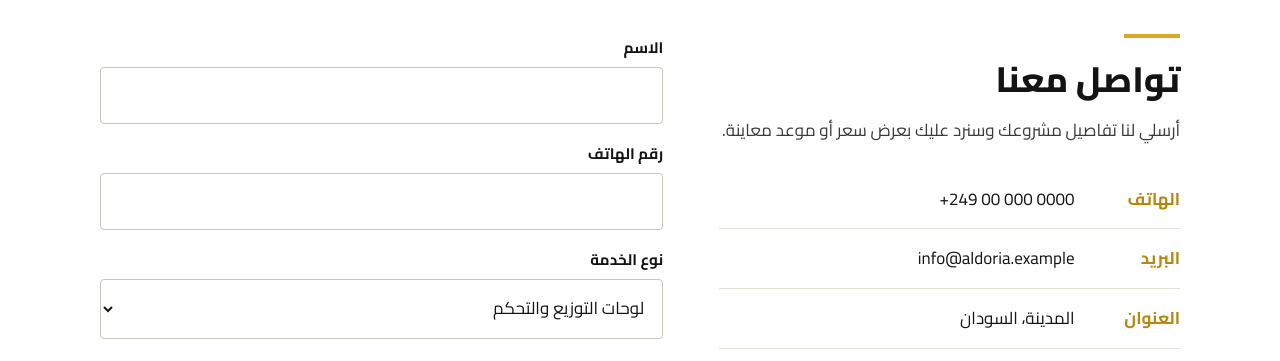
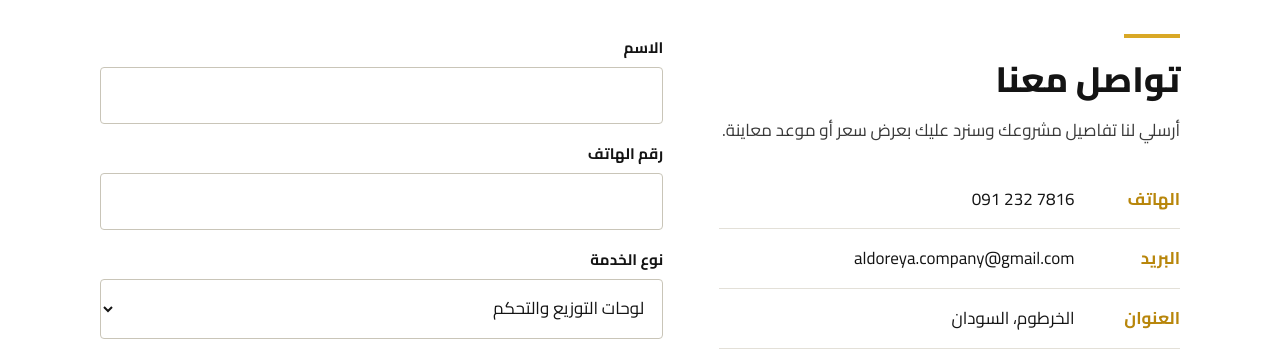
Before and after one commit to Qwewqwew/aldoria-website, a plain HTML site: page index.html in a window 1280 px wide. Shown: the part 3138-3499 px from the top of the page. Drawn offline with Linux system fonts and the light colour scheme.

Commit message:
Update index.html

```diff
--- a/index.html
+++ b/index.html
@@ -238,9 +238,9 @@
 
           <!-- عدّلي بيانات التواصل -->
           <ul class="contact-list">
-            <li><b>الهاتف</b> <span>+249 00 000 0000</span></li>
-            <li><b>البريد</b> <span>info@aldoria.example</span></li>
-            <li><b>العنوان</b> <span>المدينة، السودان</span></li>
+            <li><b>الهاتف</b> <span>091 232 7816</span></li>
+            <li><b>البريد</b> <span>aldoreya.company@gmail.com</span></li>
+            <li><b>العنوان</b> <span>الخرطوم، السودان</span></li>
             <li><b>ساعات العمل</b> <span>السبت - الخميس، 8 ص - 4 م</span></li>
           </ul>
         </div>
```
